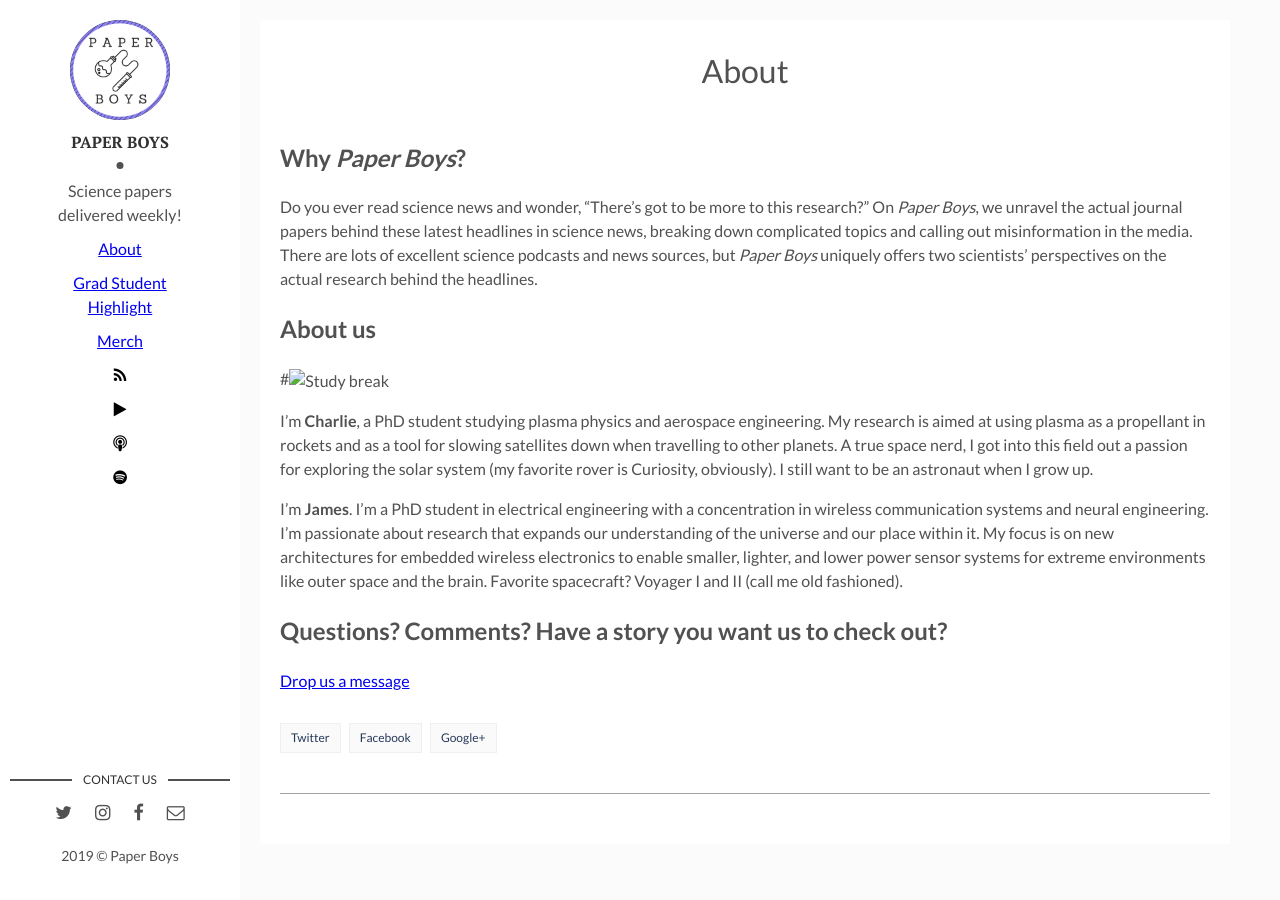
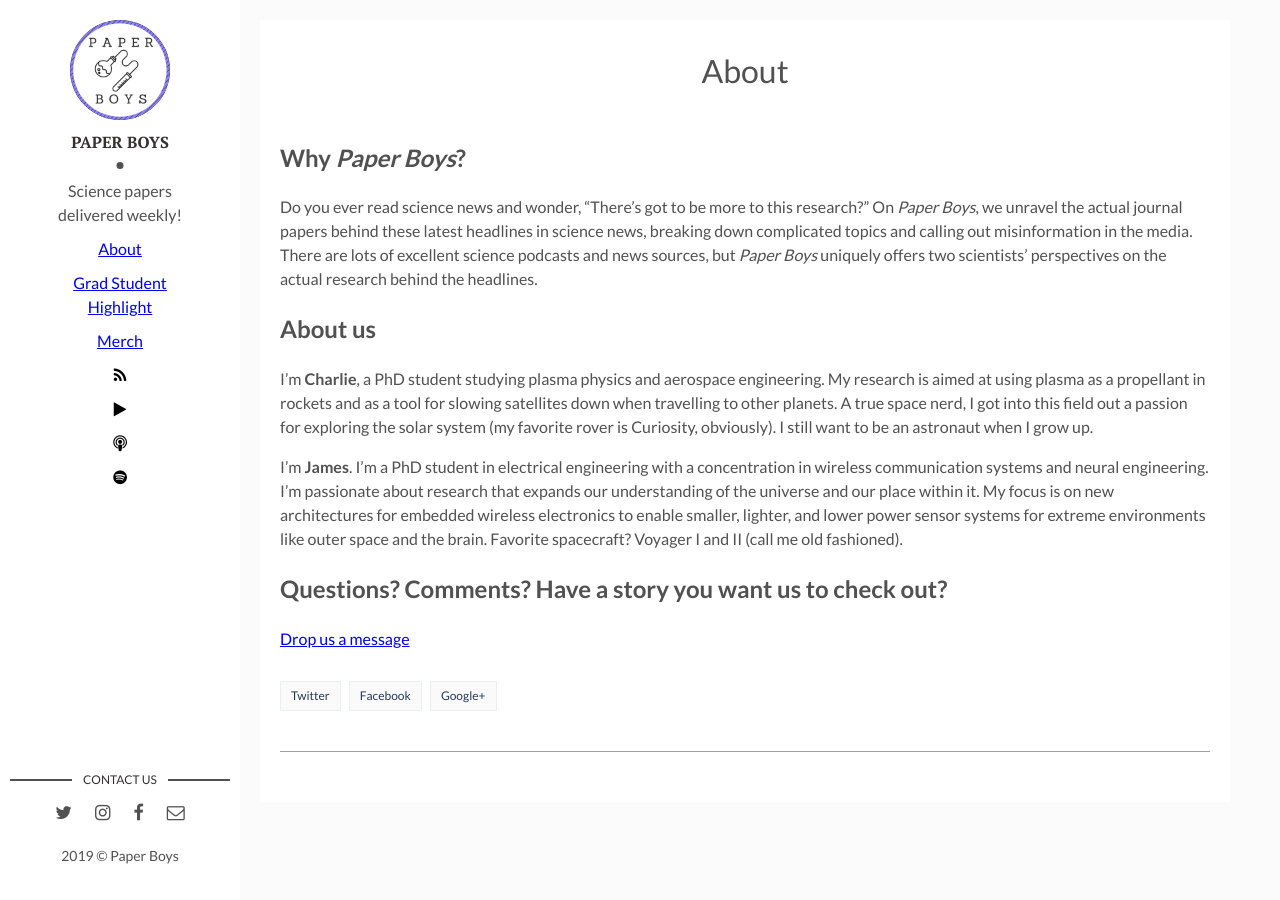
Before and after one commit to paperboyspodcast/paperboyspodcast.github.io, a Jekyll site: the page built from about.md, in a window 1280 px wide. Built offline with Jekyll 4.4.1, drawn with Linux system fonts in a browser that asks for light colours; comment, search, counter and statistics services are not loaded.

Commit message:
Update about.md

```diff
--- a/about.md
+++ b/about.md
@@ -9,8 +9,6 @@ Do you ever read science news and wonder, "There's got to be more to this resear
 
 ## About us
 
-#![Study break](JamesAndCharlie.jpg "James (left) and Charlie (right) on their way to climbing Mt. Ruth")
-
 I'm **Charlie**, a PhD student studying plasma physics and aerospace engineering. My research is aimed at using plasma as a propellant in rockets and as a tool for slowing satellites down when travelling
 to other planets. A true space nerd, I got into this field out a passion for exploring the solar system (my favorite rover is Curiosity, obviously). I still want to be an astronaut when I grow up.
 
```
